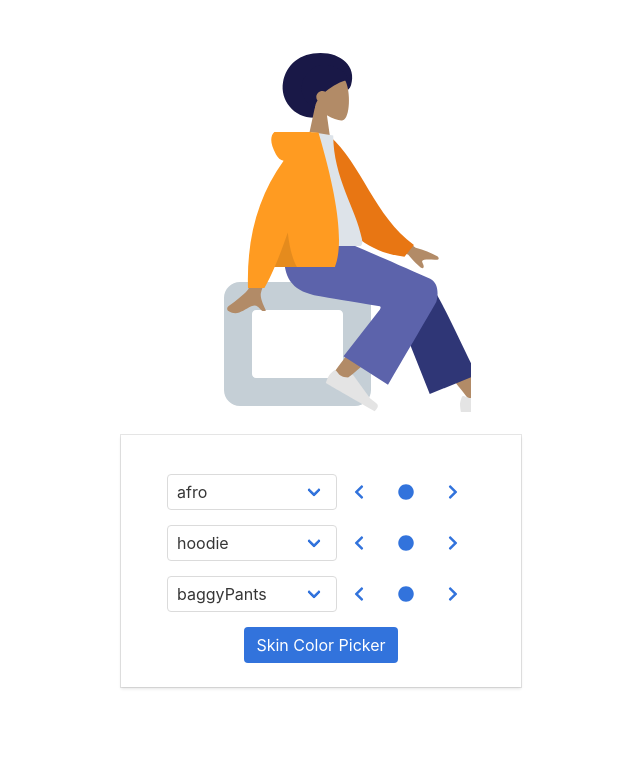
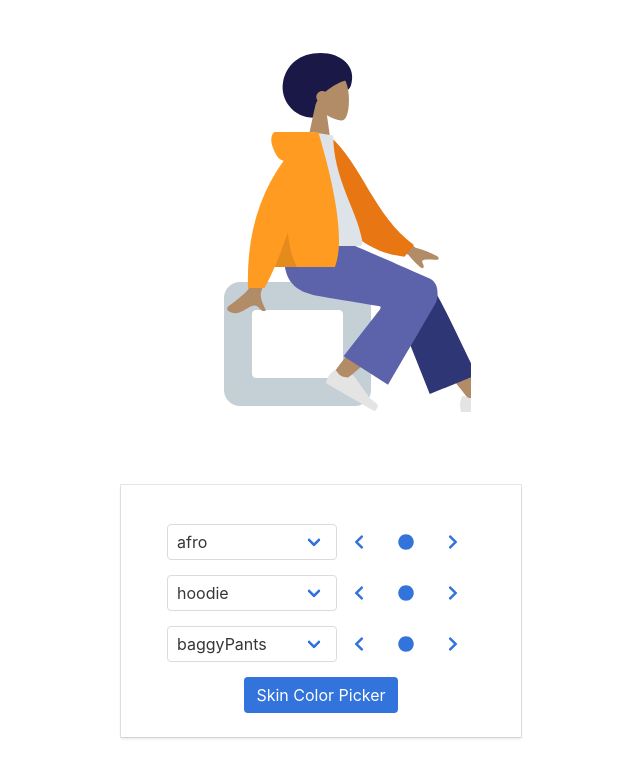
Before and after one commit to carloslazo/humaaans-character-create, a React (Create React App) app: page / in a window 1280 px wide. Shown: the top 778 px of the page, without its empty margins (319-959 px from the left). Built offline with nearby package versions, Linux system fonts and the light colour scheme.

Commit message:
adds margin bottom

```diff
--- a/src/App.css
+++ b/src/App.css
@@ -15,7 +15,7 @@
 }
 
 .card-container{
-  margin-top: -50px;
+  margin-bottom: 30px;
 }
 
 .modal-card{
```
